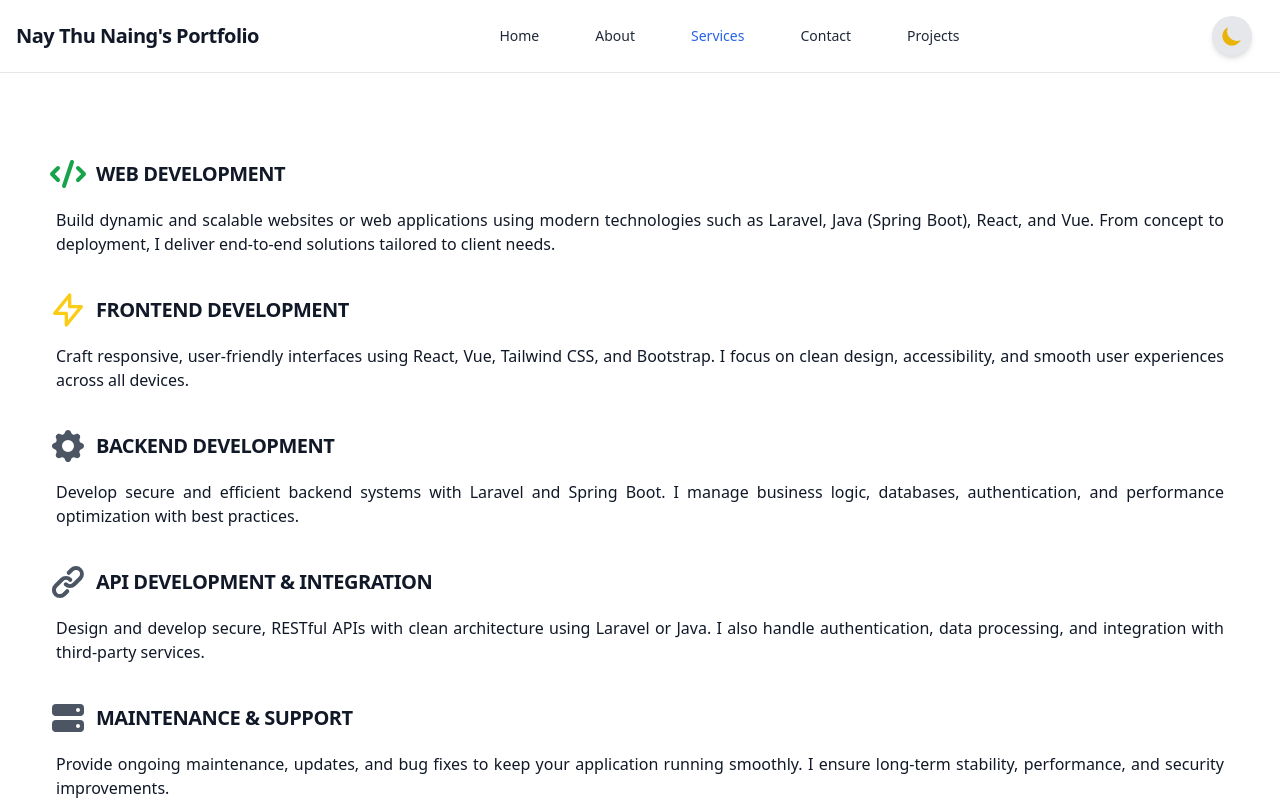
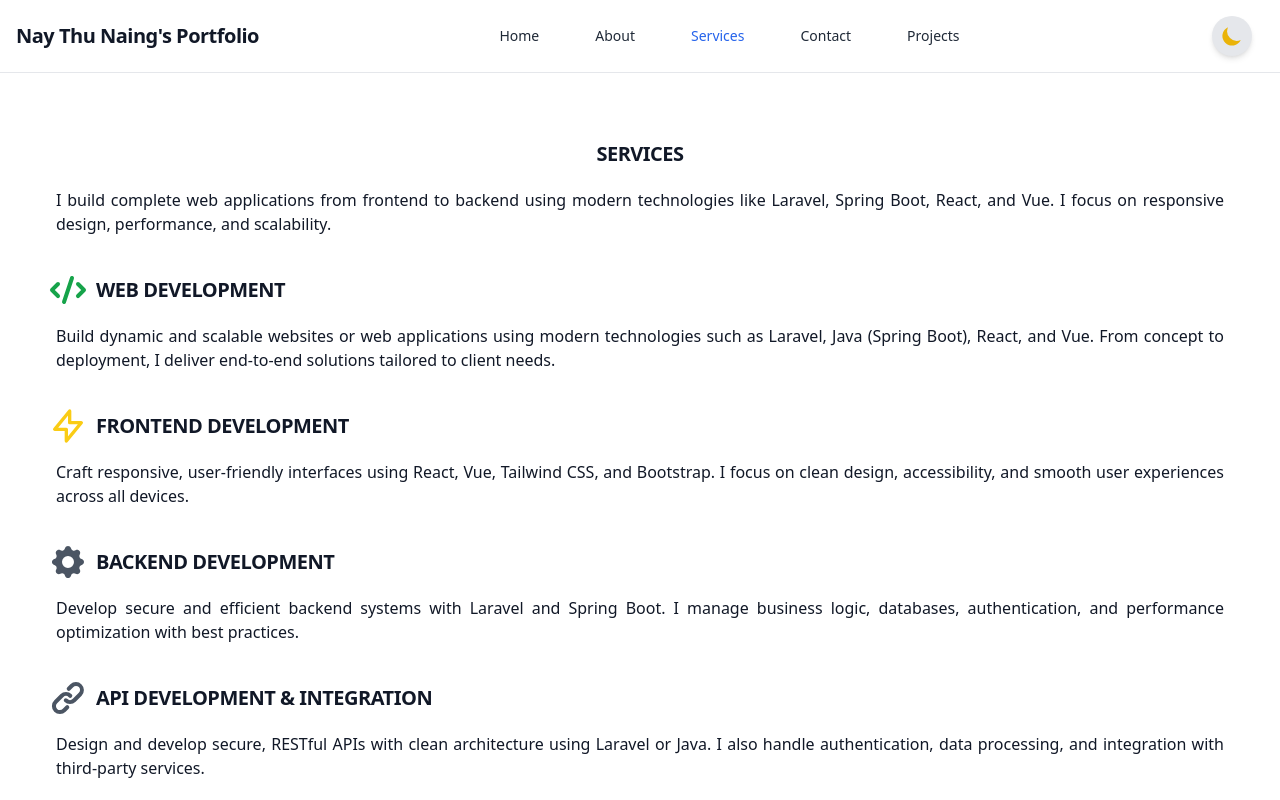
Before and after one commit to naythunaing-mm/naythunaing.mm, a React (Vite) app: page /services in a window 1280 px wide. Shown: the top 800 px of the page. Built offline with nearby package versions, Linux system fonts and the light colour scheme.

Commit message:
fixed design

```diff
--- a/src/components/HomeSection.jsx
+++ b/src/components/HomeSection.jsx
@@ -16,7 +16,7 @@ const HomeSection = () => {
                 <h5 className="mb-1 text-xs md:text-xl lg:text-2xl tracking-tight text-gray-900 dark:text-white whitespace-nowrap md:whitespace-normal">
                     {text}
                 </h5>
-                <h3 className="mb-2 text-md text-blue-800 text-md md:text-2xl lg:text-3xl font-bold tracking-tight  dark:text-white whitespace-nowrap md:whitespace-normal">
+                <h3 className="mb-2 text-md text-blue-800 text-md md:text-2xl lg:text-3xl font-bold tracking-tight  dark:text-blue-700 whitespace-nowrap md:whitespace-normal">
                     {name}
                 </h3>
 
--- a/src/components/ServiceSectionDetail.jsx
+++ b/src/components/ServiceSectionDetail.jsx
@@ -5,9 +5,13 @@ import ServiceDetailCard from "./ServiceDetailCard";
 import { HiCog, HiCode, HiServer, HiOutlineLightningBolt, HiLink } from "react-icons/hi";
 
 const ServiceSectionDetail = () => {
-    const { webDevelopments, frontendDevelopments, backendDevelopments, apiDevelopments, maintenanceDevelopments } = useServiceStore();
+    const { title, description, webDevelopments, frontendDevelopments, backendDevelopments, apiDevelopments, maintenanceDevelopments } = useServiceStore();
+
     return (<>
         <div className="py-16  px-2 sm:px-6 md:px-8 lg:px-10 xl:px-12 2xl:px-20 bg-white dark:bg-gray-800 dark:border-gray-700">
+            <SectionTitle title={title} />
+            <SectionTextTag text={description} />
+
             {
                 webDevelopments.map((webDevelopment, index) => <ServiceDetailCard key={index} detail={webDevelopment} icon={< HiCode className="w-10 h-10 text-green-600" />} />)
             }
```
